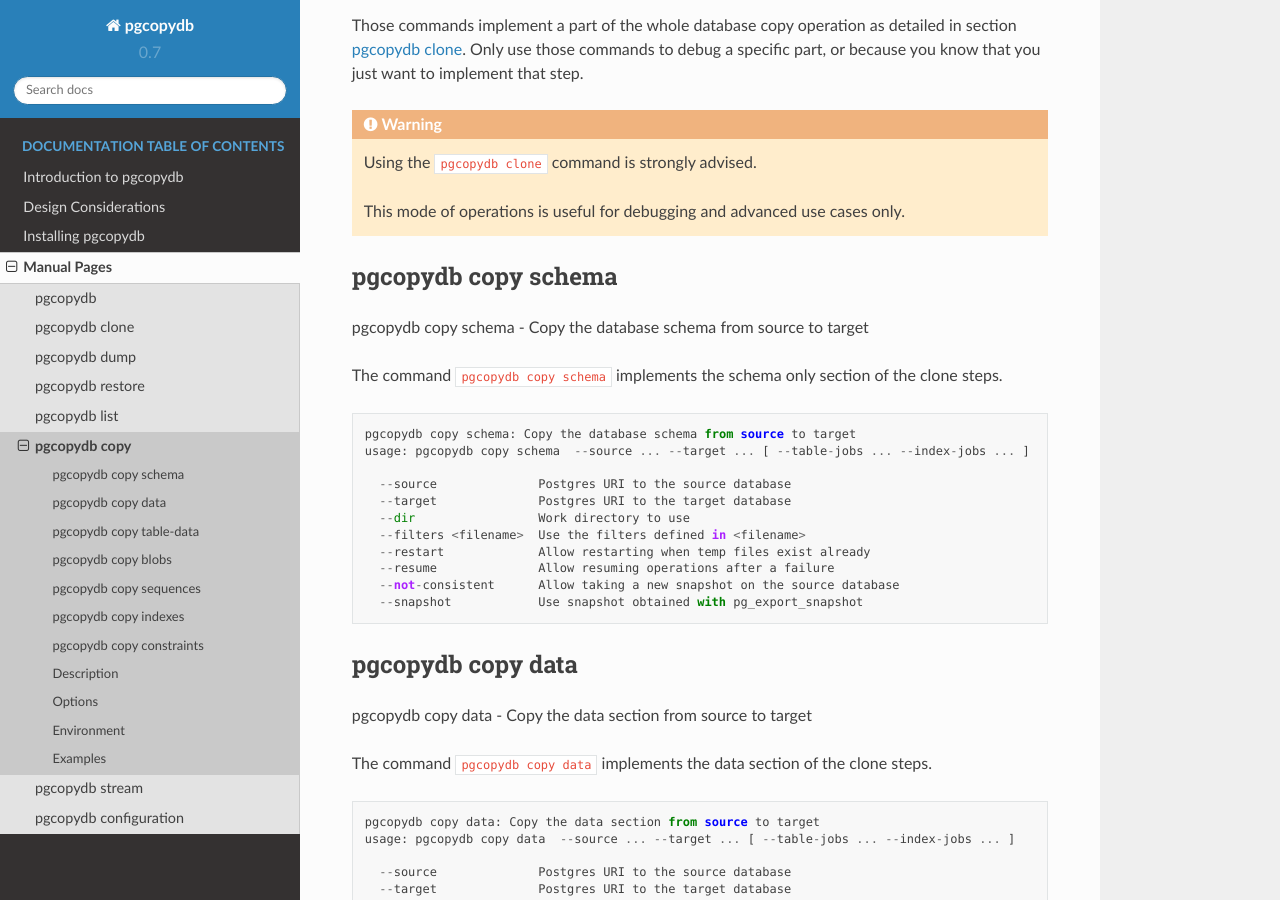
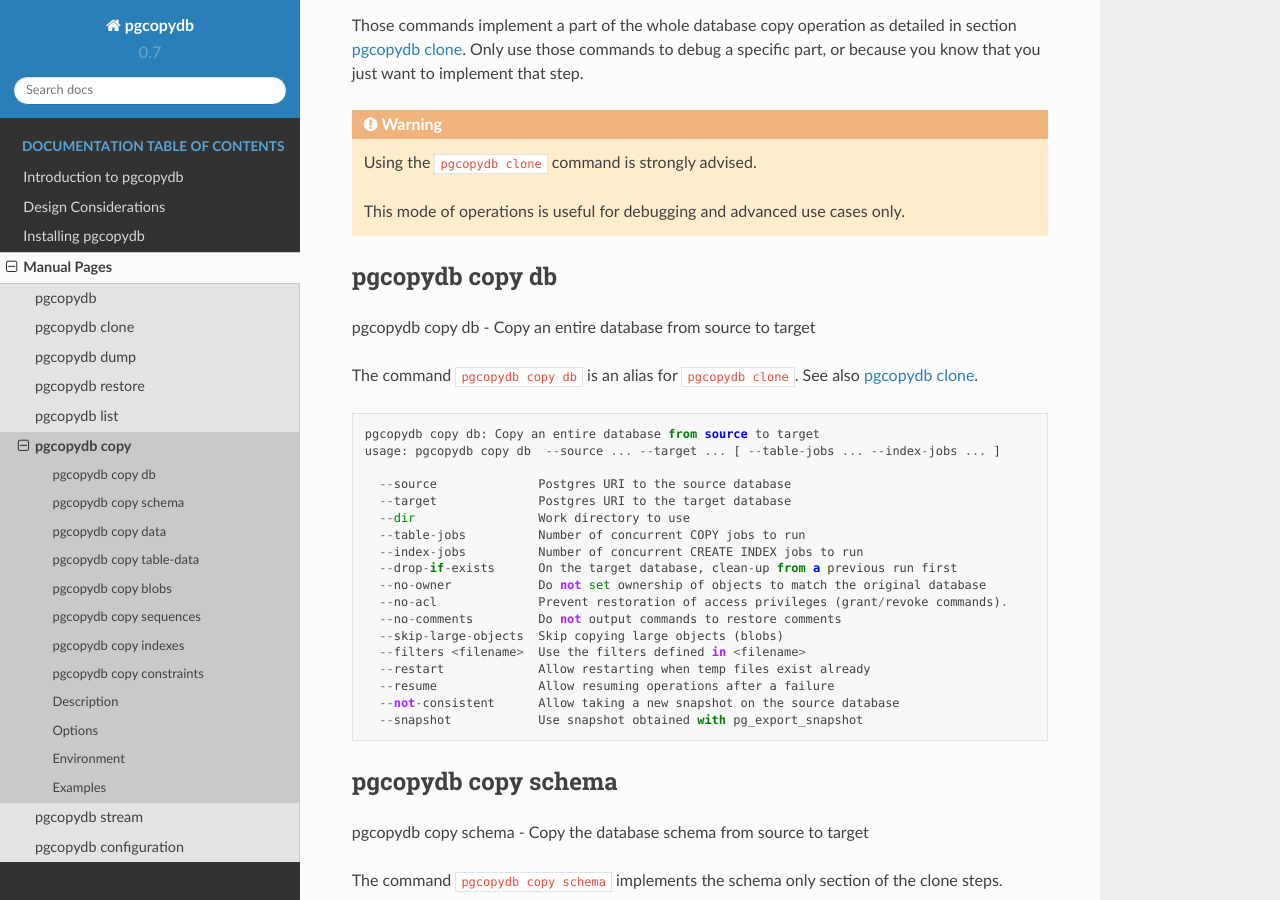
Before and after one commit to dimitri/pgcopydb, a Sphinx documentation site: the page built from docs/ref/pgcopydb_copy.rst, in a window 1280 px wide and 900 px high, scrolled down 443 px. Built offline with Sphinx 7.4.7 and the Read the Docs theme 2.0.0, drawn with Linux system fonts in a browser that asks for light colours.

Commit message:
Assorted fixes.

```diff
--- a/docs/ref/pgcopydb_copy.rst
+++ b/docs/ref/pgcopydb_copy.rst
@@ -29,6 +29,37 @@ step.
 
    This mode of operations is useful for debugging and advanced use cases
    only.
+
+.. _pgcopydb_copy_db:
+
+pgcopydb copy db
+----------------
+
+pgcopydb copy db - Copy an entire database from source to target
+
+The command ``pgcopydb copy db`` is an alias for ``pgcopydb clone``. See
+also :ref:`pgcopydb_clone`.
+
+::
+
+   pgcopydb copy db: Copy an entire database from source to target
+   usage: pgcopydb copy db  --source ... --target ... [ --table-jobs ... --index-jobs ... ]
+
+     --source              Postgres URI to the source database
+     --target              Postgres URI to the target database
+     --dir                 Work directory to use
+     --table-jobs          Number of concurrent COPY jobs to run
+     --index-jobs          Number of concurrent CREATE INDEX jobs to run
+     --drop-if-exists      On the target database, clean-up from a previous run first
+     --no-owner            Do not set ownership of objects to match the original database
+     --no-acl              Prevent restoration of access privileges (grant/revoke commands).
+     --no-comments         Do not output commands to restore comments
+     --skip-large-objects  Skip copying large objects (blobs)
+     --filters <filename>  Use the filters defined in <filename>
+     --restart             Allow restarting when temp files exist already
+     --resume              Allow resuming operations after a failure
+     --not-consistent      Allow taking a new snapshot on the source database
+     --snapshot            Use snapshot obtained with pg_export_snapshot
 
 .. _pgcopydb_copy_schema:
 
```
Also changed, not shown: docs/ref/pgcopydb_clone.rst (+6 -4 lines), 1 other file.
